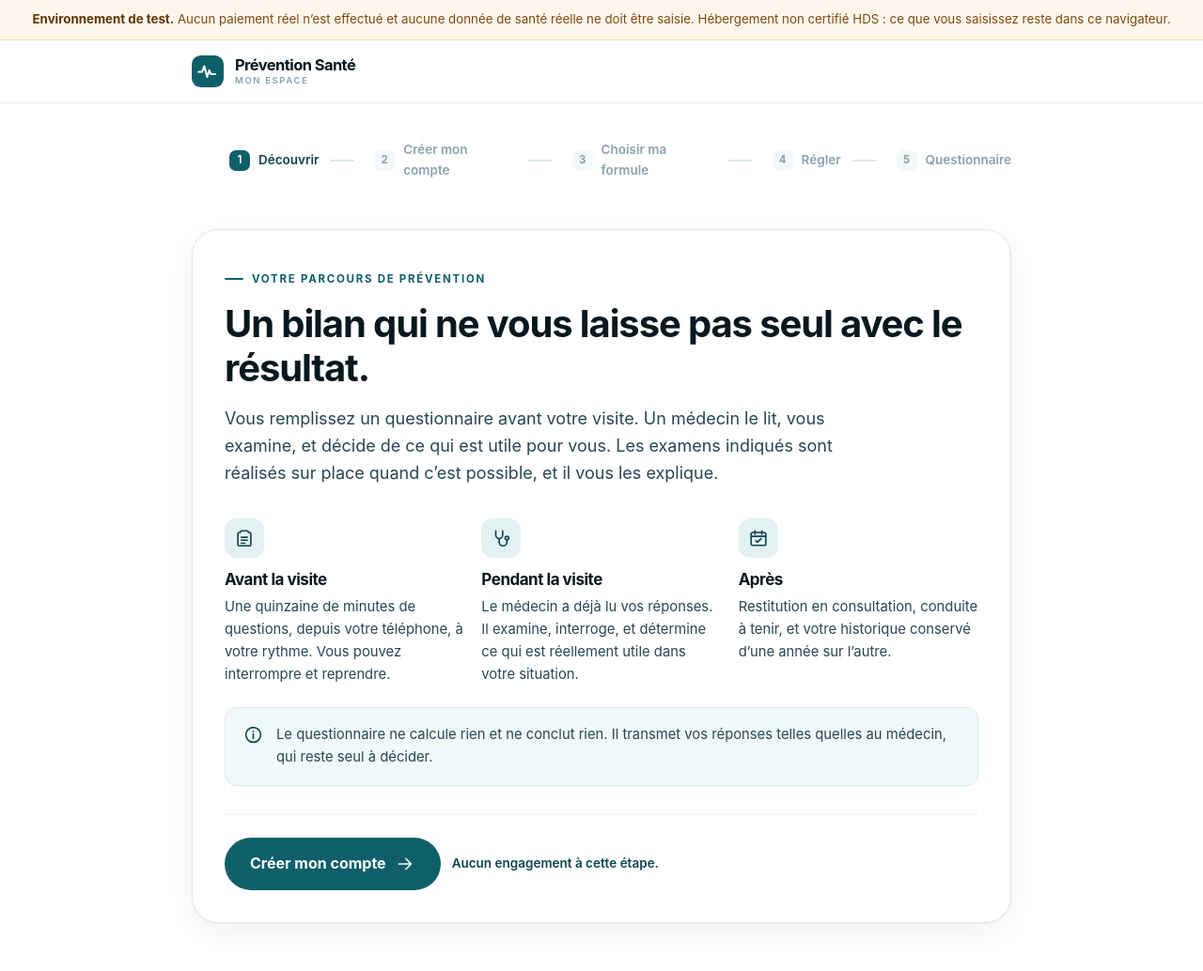
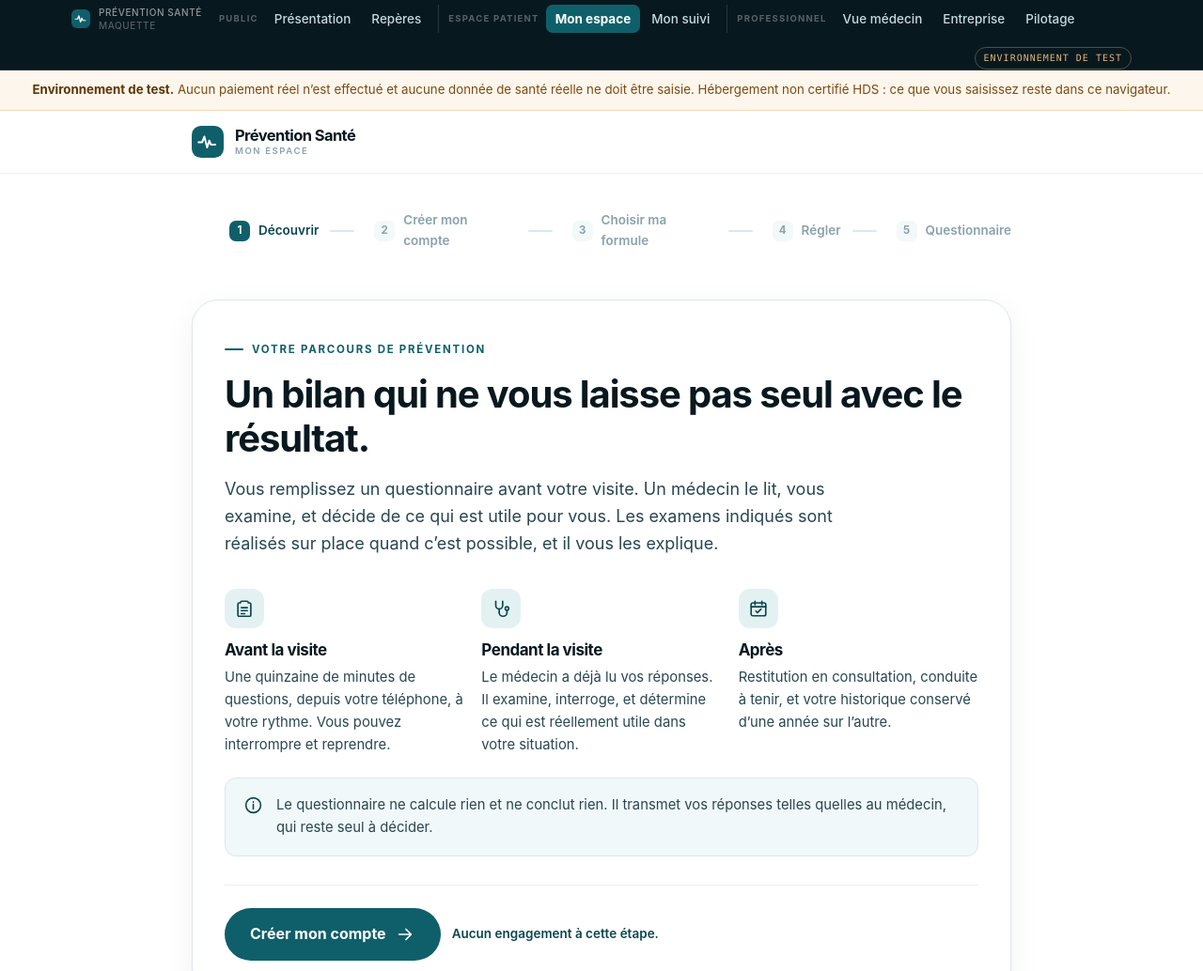
Before and after one commit to DEV-SANTE/lemedecinlibre.com, a plain HTML site: page prevention-sante/espace/index.html in a window 1280 px wide. Shown: the top 1034 px of the page at 94% size. Drawn offline with Linux system fonts and the light colour scheme.

Commit message:
Navigation partagee : espace patient

```diff
--- a/prevention-sante/espace/index.html
+++ b/prevention-sante/espace/index.html
@@ -239,5 +239,6 @@ input:focus,textarea:focus{outline:none;border-color:var(--pri);box-shadow:0 0 0
 <script src="../plateforme/questionnaire.js"></script>
 <script src="modules.js"></script>
 <script src="patient.js"></script>
+<script src="../commun/navigation.js"></script>
 </body>
 </html>
```
